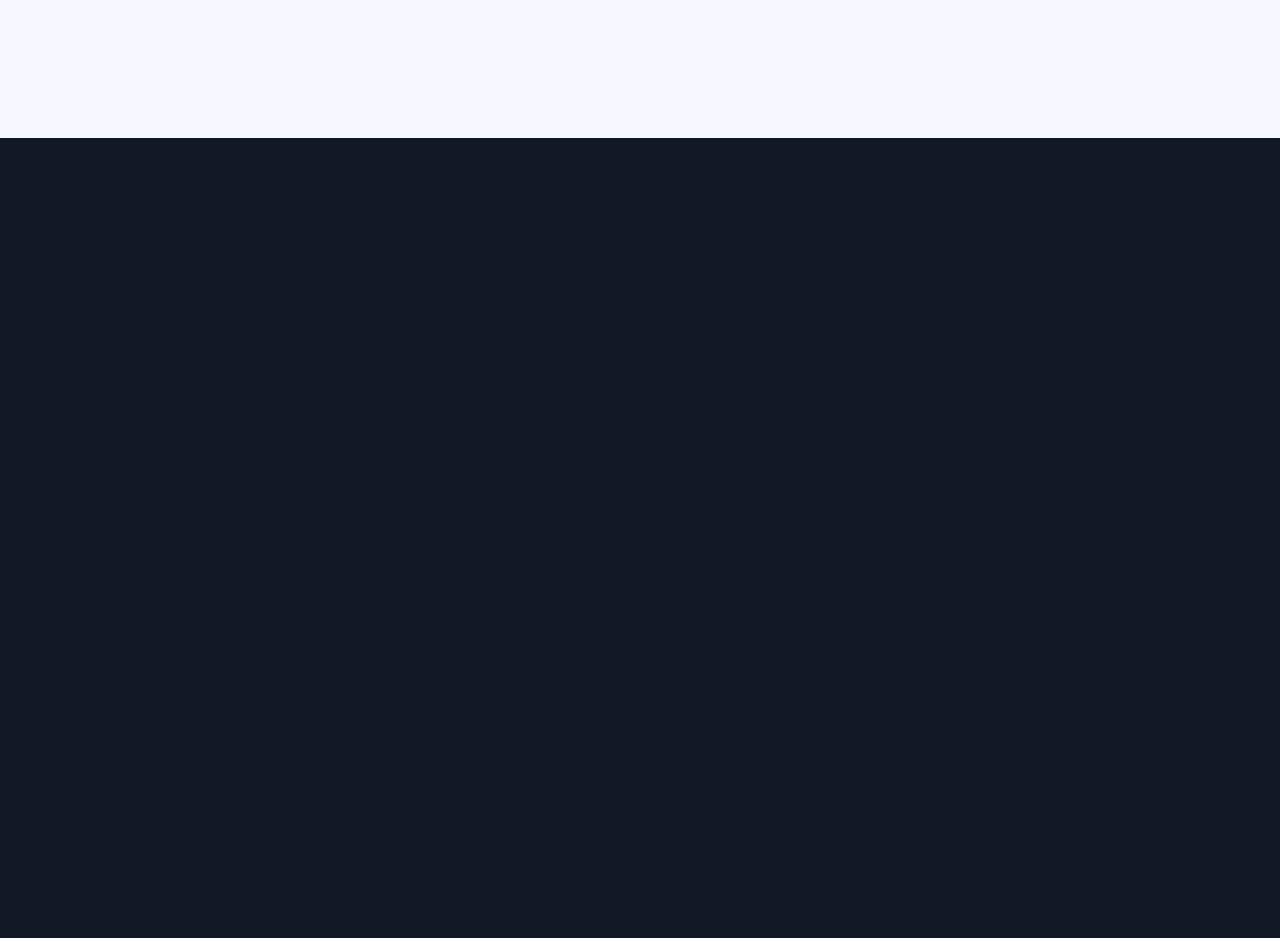
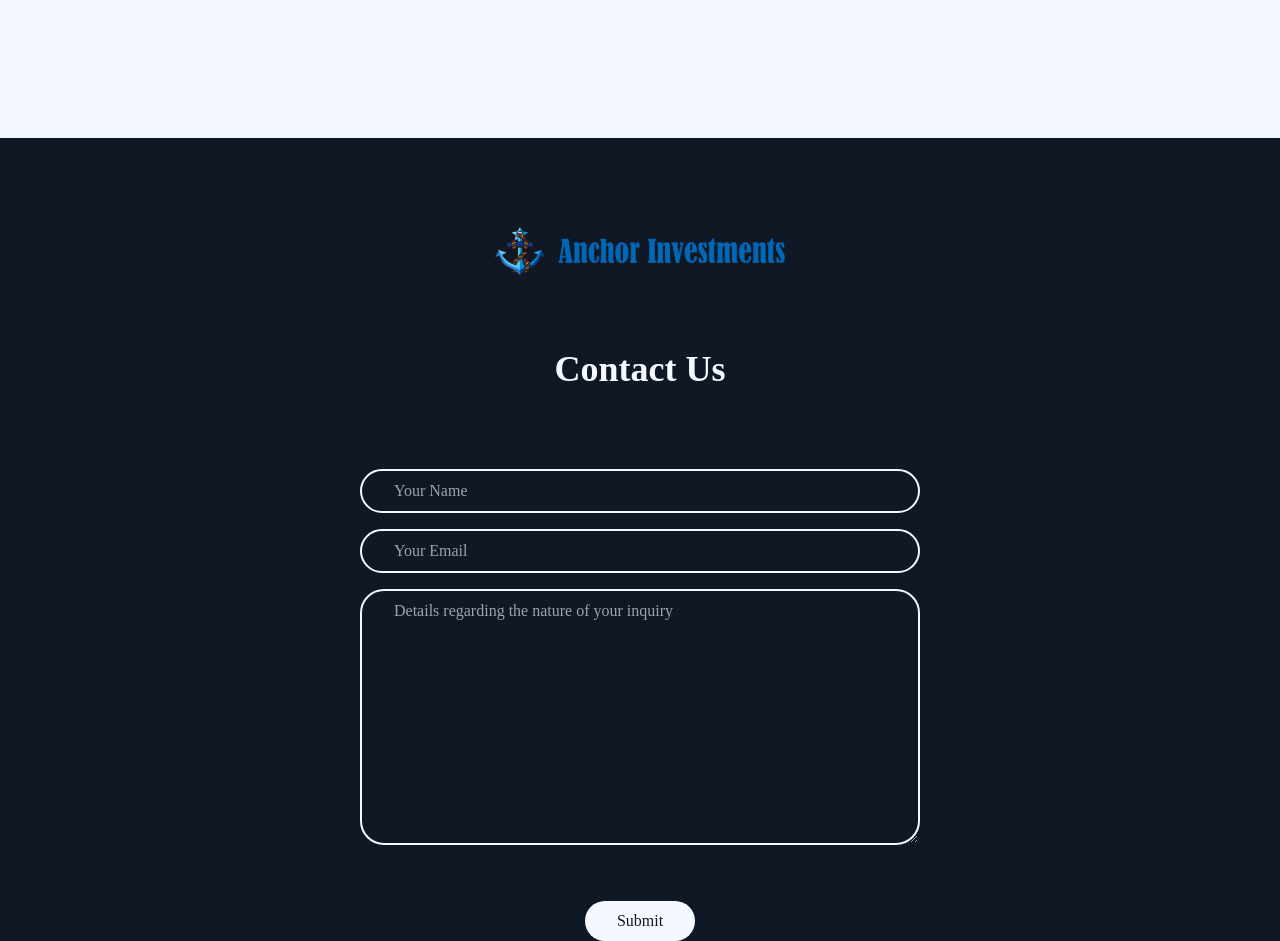
Before and after one commit to nielsmichael/anchor-website, a Next.js app: page / in a window 1280 px wide. Shown: the part 6560-7501 px from the top of the page. Built offline with nearby package versions, Linux system fonts and the light colour scheme.

Commit message:
Finish contact form styling (functionality to be added)

```diff
--- a/components/contact.tsx
+++ b/components/contact.tsx
@@ -1,9 +1,56 @@
 import React, { useState, useCallback} from 'react'
+import Image from 'next/image'
 
 const Contact: React.FC = () => {
   return (
-    <div className='bg-anchor-black text-anchor-white flex flex-col justify-centerpt-10 min-h-screen'>
-
+    <div className="bg-anchor-black text-anchor-white flex flex-col justify-center pt-10 min-h-screen">
+      <div className="flex flex-col flex-1 justify-center items-center pt-10 lg:pt-6">
+        <div className="pb-10">
+          <Image
+            src="/assets/img/anchor-investments-banner.png"
+            width={400}
+            height={100}
+            alt="Anchor Investments logo"
+          />
+        </div>
+        <h2 className="text-4xl font-bold">Contact Us</h2>
+        <form className="flex flex-col gap-4 mt-16 px-10 lg:mt-20 min-w-full lg:min-w-[50%]">
+          <input
+            id="name"
+            name="name"
+            required
+            maxLength={128}
+            type="text"
+            placeholder="Your Name"
+            className="bg-anchor-black text-anchor-white outline-none border-2 border-anchor-white rounded-3xl px-8 py-2"
+          />
+          <input
+            id="email"
+            name="email"
+            required
+            maxLength={128}
+            type="email"
+            placeholder="Your Email"
+            className="bg-anchor-black text-anchor-white outline-none border-2 border-anchor-white rounded-3xl px-8 py-2"
+          />
+          <textarea
+            id="message"
+            name="message"
+            required
+            maxLength={1048576}
+            placeholder="Details regarding the nature of your inquiry"
+            className="bg-anchor-black text-anchor-white outline-none border-2 border-anchor-white rounded-3xl px-8 py-2 min-h-[16em]"
+          />
+          <div className="text-center mt-10">
+            <button
+              type="submit"
+              className="bg-anchor-white text-anchor-black rounded-3xl px-8 py-2"
+            >
+              Submit
+            </button>
+          </div>
+        </form>
+      </div>
     </div>
   )
 }
```
